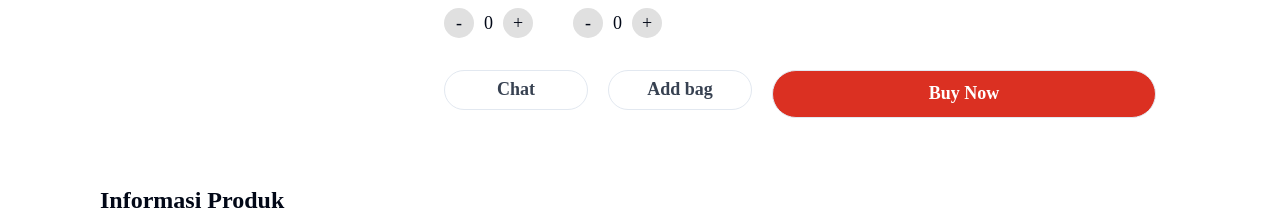
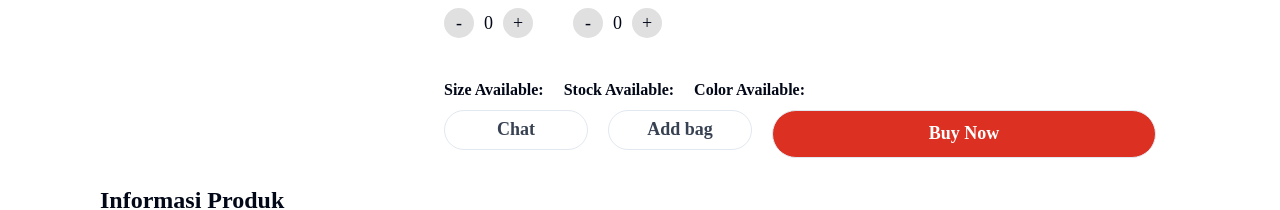
Before and after one commit to anditorp/Blanja-FE, a React (Vite) app: page /product/1 in a window 1280 px wide. Shown: the part 502-712 px from the top of the page. Built offline with nearby package versions, Linux system fonts and the light colour scheme; no server answers; a web font is replaced by a local one.

Commit message:
Pull from main branch

```diff
--- a/src/pages/product/product.jsx
+++ b/src/pages/product/product.jsx
@@ -10,6 +10,7 @@ import Button from '../../components/base/button/button';
 import ButtonWhite from '../../components/base/button/buttonwhite';
 import axios from 'axios';
 import { useNavigate, useParams } from 'react-router-dom';
+import { ToastContainer, toast } from 'react-toastify';
 // import defaultimage from '../../../public/No-image-available.png';
 
 const Product = () => {
@@ -33,12 +34,10 @@ const Product = () => {
 
     const handleSizeChange = (increment) => {
         setSize(prevSize => Math.max(0, prevSize + increment));
-        console.log(handleSizeChange, '<<<<<handleSizeChange');
     }
 
     const handleQuantityChange = (increment) => {
         setQuantity(prevQuantity => Math.max(0, prevQuantity + increment));
-        console.log(handleQuantityChange, "<<<<<<<<<<<handleQuantityChange")
     }
 
     useEffect(() => {
@@ -49,9 +48,6 @@ const Product = () => {
             .then((res) => {
                 const result = res.data.data;
                 setProducts(result);
-            setSize(result.size || 0);
-            setQuantity(result.stock || 0);
-            console.log(result, '<<<<<<<<<<<<<<<<<<result');
             })
             .catch((err) => {
                 console.log(err);
@@ -76,11 +72,11 @@ const Product = () => {
         })
             .then((response) => {
                 console.log(response.data);
-            alert('Add Bag Success!!');
+                toast.success('Add Bag Success!!');
             })
             .catch((error) => {
                 console.error('Failed to add to bag:', error.response ? error.response.data : error.message);
-            alert(`Failed to add to bag: ${error.response ? error.response.data.message : error.message}`);
+                toast.error(`Failed to add to bag`);
             });
     };
 
@@ -103,11 +99,11 @@ const Product = () => {
             .then((response) => {
                 navigate('/mybag')
                 console.log(response.data);
-            alert('Buying Success!!');
+                toast.success('Buying Success!!');
             })
             .catch((error) => {
                 console.error('Failed to add to bag:', error.response ? error.response.data : error.message);
-            alert(`Failed to add to bag: ${error.response ? error.response.data.message : error.message}`);
+                toast.error(`Failed to add to bag`);
             });
     };
 
@@ -125,7 +121,7 @@ const Product = () => {
                     {images.map((image, index) => (
                         <img
                             key={index}
-                            src={products.image || imageDefault }
+                            src={products.image || imageDefault}
                             alt={`thumbnail ${index + 1}`}
                             className='thumbnail'
                             onClick={() => setMainImage(image)}
@@ -178,7 +174,12 @@ const Product = () => {
                                     </div>
                                 </div>
                             </div>
-                            <div className='flex flex-row gap-5 text-center'>
+                            <div className='flex flex-1 flex-row gap-5 text-nowrap font-semibold py-2'>
+                                <p>Size Available: {products.size}</p>
+                                <p>Stock Available: {products.stock}</p>
+                                <p>Color Available: {products.color}</p>
+                            </div>
+                            <div className='flex flex-row gap-5 text-center z-30'>
                                 <ButtonWhite
                                     className="bg-white w-36 text-gray-700 hover:text-white"
                                     name="Chat"
@@ -195,6 +196,7 @@ const Product = () => {
                             </div>
                         </div>
                     </div>
+                    <ToastContainer position='bottom-right' />
                 </div>
             </div>
             <div className='flex flex-col py-28 gap-10'>
@@ -205,7 +207,7 @@ const Product = () => {
                     <Review />
                 </div>
                 <div className='relative top-96'>
-                    <hr className='w-286'/>
+                    <hr className='w-286' />
                     <div className='py-5'>
                         <Recommend />
                     </div>
--- a/src/pages/search/search.jsx
+++ b/src/pages/search/search.jsx
@@ -91,7 +91,7 @@ const SearchPage = () => {
           products.map((item) => (
             <div className='grid-item' key={item.products_id}>
               <Card
-                image={item.image === "" ? imageDefault : item.image}
+                image={item.image || imageDefault}
                 name={item.name}
                 price={item.price}
                 category={item.category}
```
Also changed, not shown: 1 other file (tests, documents, lock files or other folders). Lines whose indentation alone changed are shown as unchanged.
